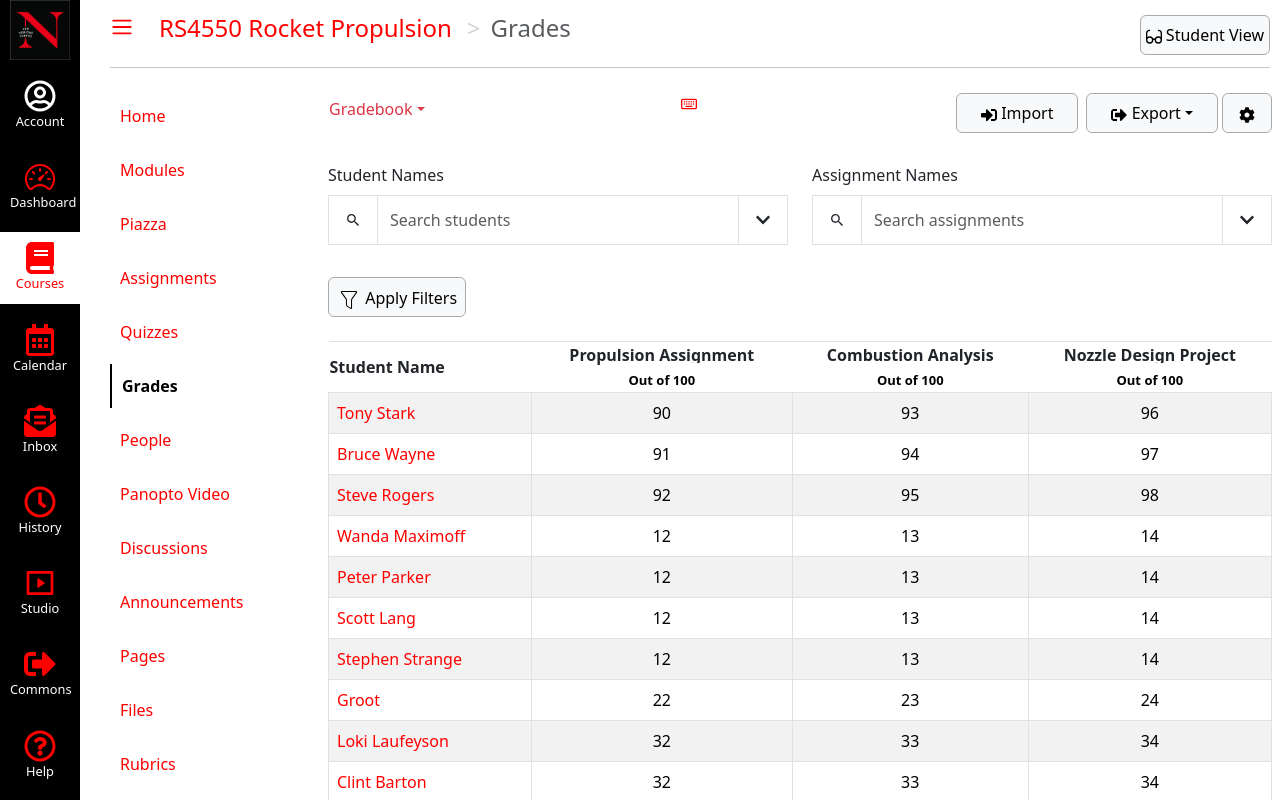
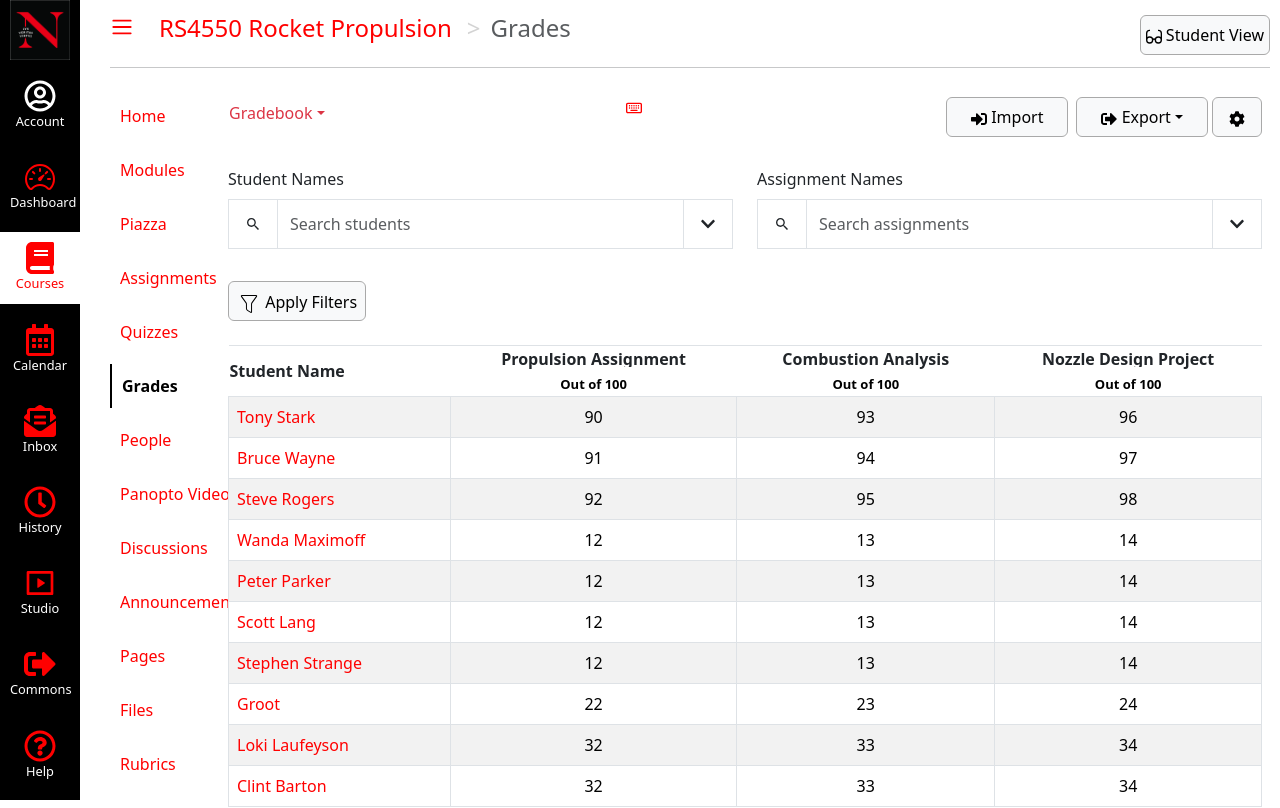
Before and after one commit to Dhruv2222/kanbas-react-web-app, a React (Create React App) app: page /#/Kanbas/Courses/RS101/Grades in a window 1280 px wide. Shown: the top 808 px of the page. Built offline with nearby package versions, Linux system fonts and the light colour scheme.

Commit message:
Initial commit

```diff
--- a/src/Kanbas/Courses/index.tsx
+++ b/src/Kanbas/Courses/index.tsx
@@ -63,10 +63,13 @@ function Courses({ c } : {c: any}) {
 
       </div>
       <hr className="d-none d-md-flex d-flex" style={{marginTop:'0px', marginLeft: '100px'}} />
+      <div className="row m-0">
+      <div className="col-lg-2 p-0 d-none d-lg-block">
       <CourseNavigation />
-      <div>
+      </div>
+      <div className="col-md-10 col-lg-10 p-0">
         <div
-          className="overflow-y-scroll position-fixed bottom-0 end-0"
+          className="overflow-y-scroll bottom-0 end-0"
           style={{ left: "320px", top: "80px" }}
         >
           <Routes>
@@ -83,6 +86,7 @@ function Courses({ c } : {c: any}) {
           </Routes>
         </div>
       </div>
+      </div>
     </div>
   );
 }
```
